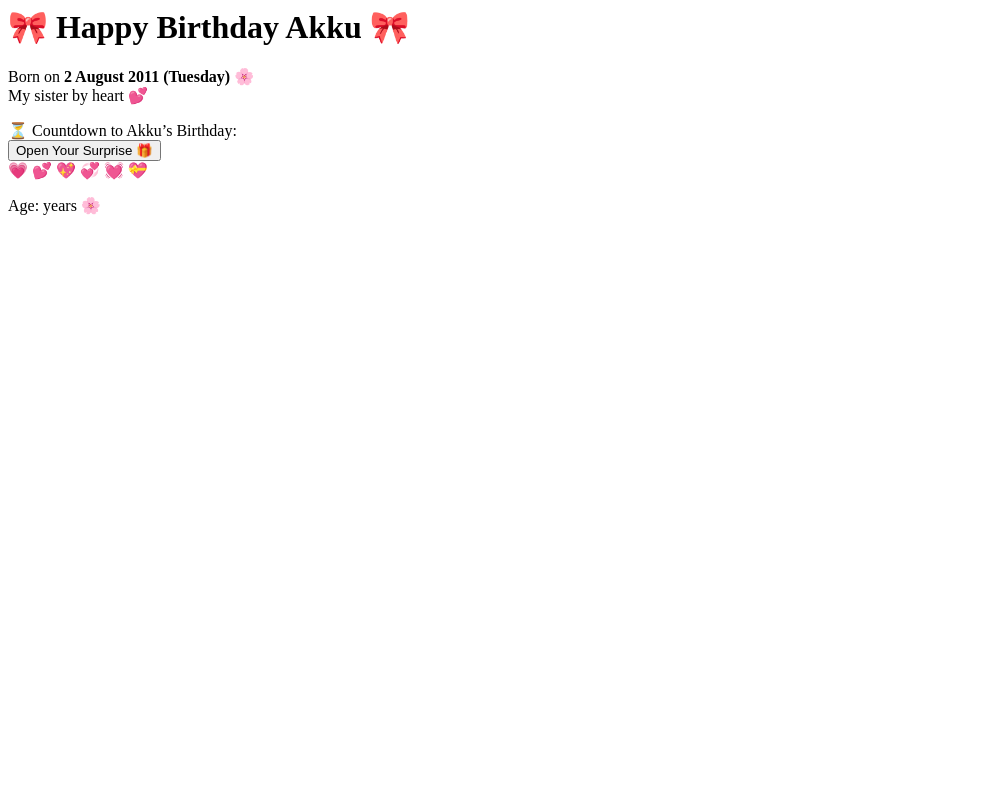
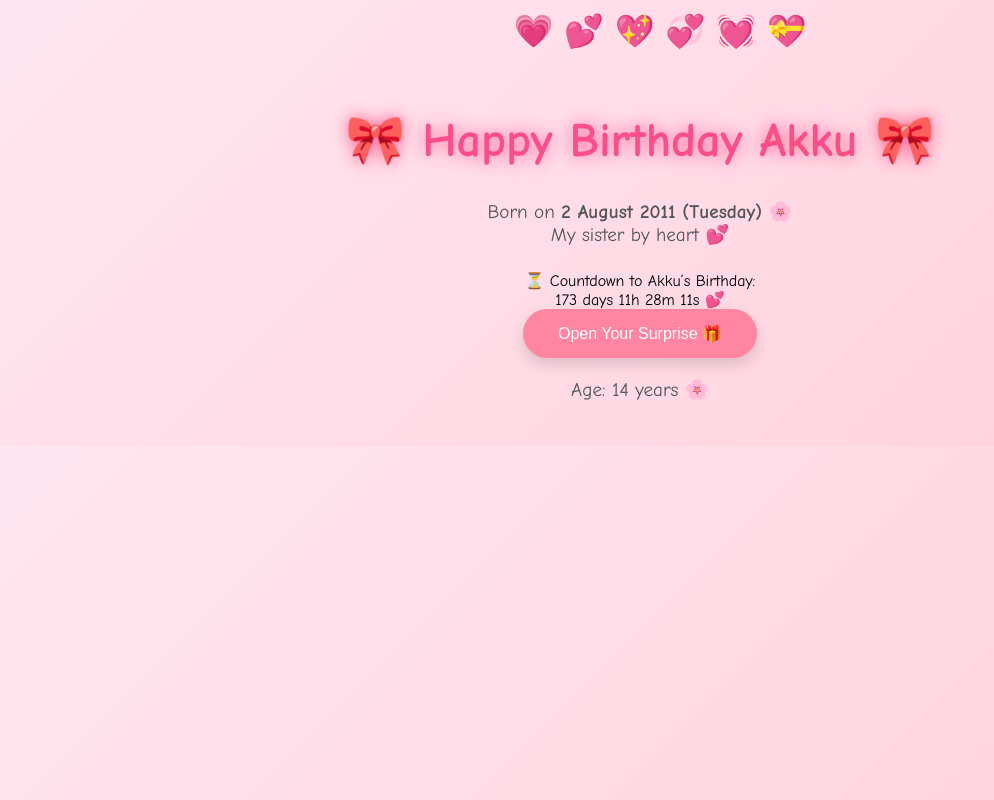
Before and after one commit to nonchalant-spy/nonchalant, a plain HTML site: page index.html in a window 1280 px wide. Shown: the whole page, without its empty margins (0-994 px from the left). Drawn offline with Linux system fonts and the light colour scheme.

Commit message:
Update index.html

```diff
--- a/index.html
+++ b/index.html
@@ -1,3 +1,16 @@
+<!DOCTYPE html>
+<html lang="en">
+<head>
+  <meta charset="UTF-8">
+  <title>Happy Birthday Akku 🎀</title>
+
+  <!-- ✅ CSS FILE LINK (STEP 5) -->
+  <link rel="stylesheet" href="style.css">
+</head>
+
+<body>
+
+  <!-- 🌸 YOUR CONTENT (what you sent) -->
   <div class="container">
     <h1>🎀 Happy Birthday Akku 🎀</h1>
     <p class="subtitle">
@@ -17,8 +30,18 @@
     <div class="floating">
       💗 💕 💖 💞 💓 💝
     </div>
+
     <p class="subtitle">Age: <span id="age"></span> years 🌸</p>
+
     <canvas id="confetti"></canvas>
 
-  <audio id="music" src="https://www.soundhelix.com/examples/mp3/SoundHelix-Song-1.mp3"></audio>
+    <audio id="music"
+      src="https://www.soundhelix.com/examples/mp3/SoundHelix-Song-1.mp3">
+    </audio>
   </div>
+
+  <!-- ✅ JAVASCRIPT FILE LINK (STEP 5) -->
+  <script src="script.js"></script>
+
+</body>
+</html>
```
Lines whose indentation alone changed are shown as unchanged.
